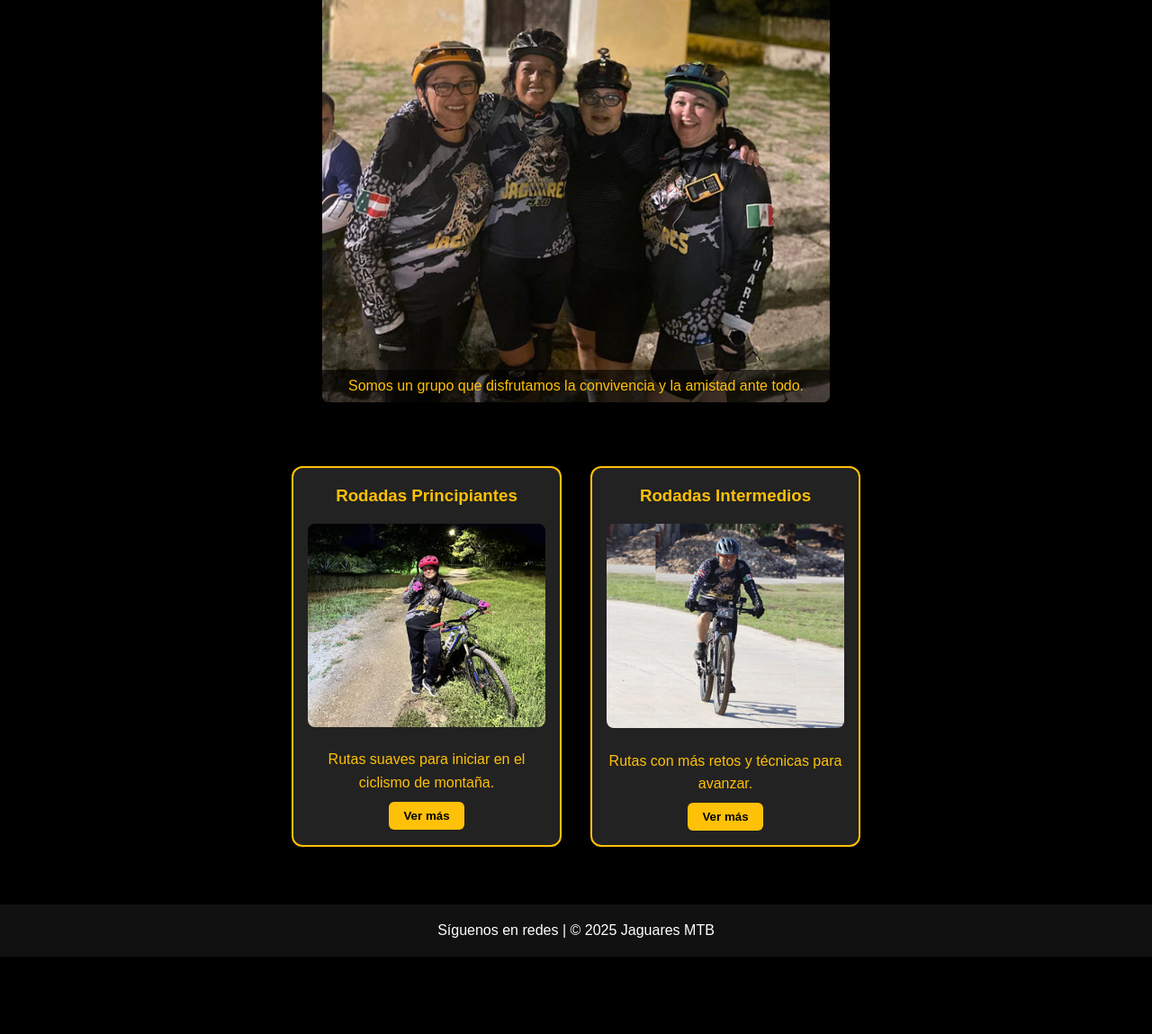
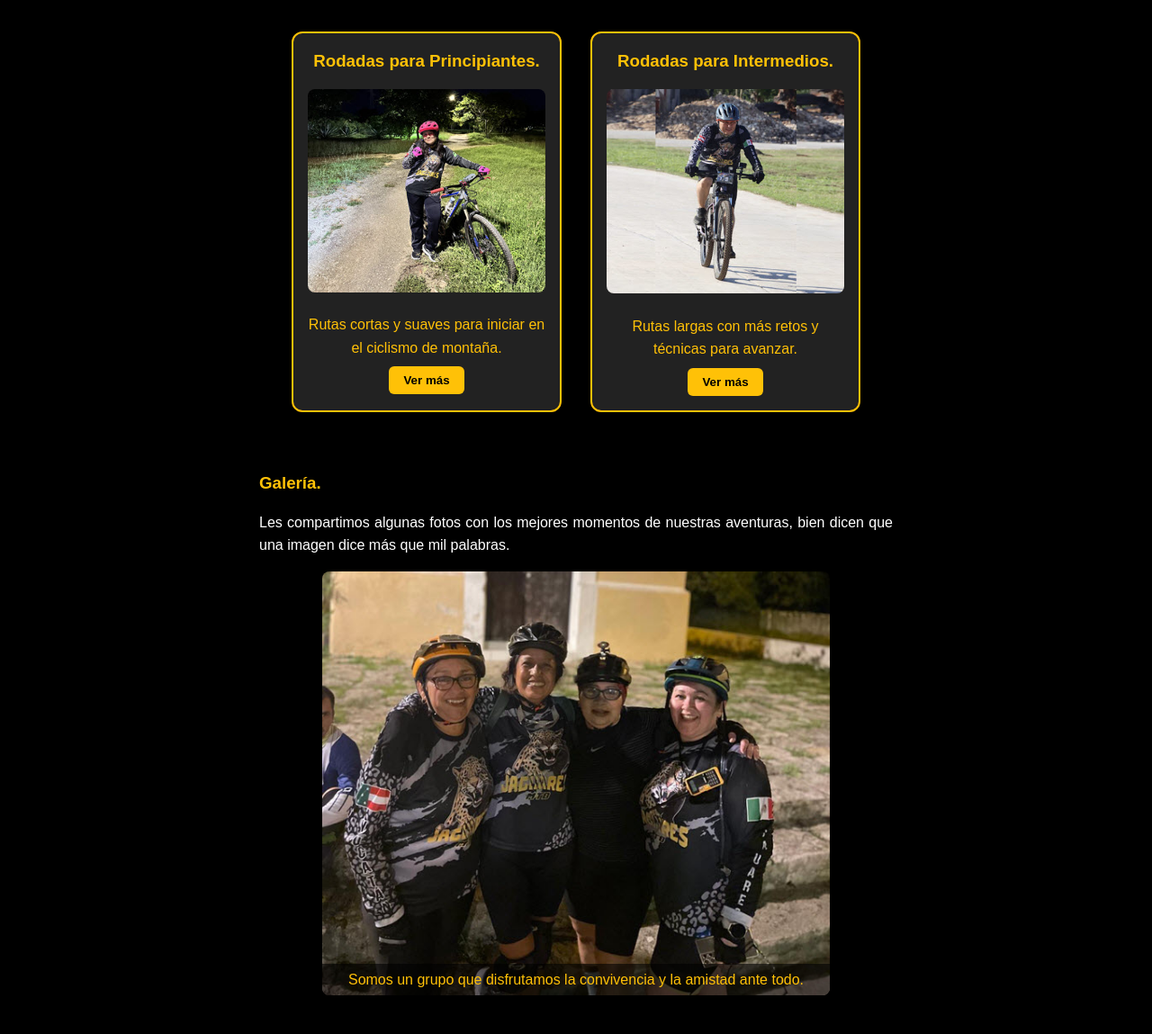
Before and after one commit to JaguaresMTB/JaguaresMTB.github.io, a plain HTML site: page 2/index.html in a window 1280 px wide. Shown: the part 1088-2237 px from the top of the page at 90% size. Before the commit the page ends 2151 px from the top, so only its background shows below. Drawn offline with Linux system fonts and the light colour scheme.

Commit message:
New Design

```diff
--- a/2/index.html
+++ b/2/index.html
@@ -18,9 +18,8 @@
       <img src="images/banner.png" alt="Jaguares MTB">
     </div>
   </section>
-
   <section class="section quienes-somos">
-    <h3>Quienes somos.</h3>
+    <!-- <h3>Quienes somos.</h3> -->
     <p>
         En Jaguares MTB compartimos una misma pasión: el ciclismo de montaña. Nos encanta salir a rodar, pero más allá de eso,
         disfrutamos la convivencia, las buenas pláticas, el compañerismo y las experiencias que se viven sobre la bici.<p/>
@@ -31,9 +30,34 @@
 
         Aquí nadie se queda atrás, Siempre esperamos, siempre apoyamos. Porque eso es lo que da fortaleza al grupo.<p/>
 
-        Así que si te gusta rodar, convivir, descubrir nuevos caminos y rodearte de buena vibra… este grupo también es para ti. ¡Bienvenido a Jaguares MTB!
+        Así que si te gusta rodar, convivir, descubrir nuevos caminos y rodearte de buena vibra… este grupo también es para ti.
+
+        <p><b>¡Bienvenido a Jaguares MTB!</b></p>
     </p>
+  </section>
 
+  <section class="rodadas-section">
+    <div class="rodada-card">
+      <h3>Rodadas para Principiantes.</h3>
+      <img src="images/rides/principiantes.jpg" alt="Principiantes">
+      <p>Rutas cortas y suaves para iniciar en el ciclismo de montaña.</p>
+      <span class="touch-hint">Toca para ver más</span>
+      <button class="ver-mas-btn" onclick="openModal('principiantes')">Ver más</button>
+    </div>
+    <div class="rodada-card">
+      <h3>Rodadas para Intermedios.</h3>
+      <img src="images/rides/intermedios.jpg" alt="Intermedios">
+      <p>Rutas largas con más retos y técnicas para avanzar.</p>
+      <span class="touch-hint">Toca para ver más</span>
+      <button class="ver-mas-btn" onclick="openModal('intermedios')">Ver más</button>
+    </div>
+  </section>
+
+  <section class="section quienes-somos">
+    <h3>Galería.</h3>
+    <p>
+      Les compartimos algunas fotos con los mejores momentos de nuestras aventuras, bien dicen que una imagen dice más que mil palabras.
+  </p>
     <div class="slider-container">
         <div class="slider-wrapper">
           <img id="slider-img" src="images/us/img1.jpg" alt="Jaguares MTB en acción">
@@ -44,43 +68,7 @@
       </div>
   </section>
 
-  <!-- <section class="rodadas-section">
-    <div class="rodada-card" onclick="openModal('principiantes')">
-      <h3>Rodadas para Principiantes.</h3>
-      <img src="images/rides/principiantes.jpg" alt="Principiantes">
-      <p>Rutas suaves y cortas para iniciar en el ciclismo de montaña.</p>
-    </div>
-    <div class="rodada-card" onclick="openModal('intermedios')">
-      <h3>Rodadas para Intermedios.</h3>
-      <img src="images/rides/intermedios.jpg" alt="Intermedios">
-      <p>Rutas más largas con retos y técnicas para avanzar.</p>
-    </div>
-  </section>
 
-
-  <div id="rodadaModal" class="modal">
-    <div class="modal-content">
-      <span class="close" onclick="closeModal()">&times;</span>
-      <div id="modal-body"></div>
-    </div>
-  </div> -->
-
-  <section class="rodadas-section">
-    <div class="rodada-card">
-      <h3>Rodadas Principiantes</h3>
-      <img src="images/rides/principiantes.jpg" alt="Principiantes">
-      <p>Rutas suaves para iniciar en el ciclismo de montaña.</p>
-      <span class="touch-hint">Toca para ver más</span>
-      <button class="ver-mas-btn" onclick="openModal('principiantes')">Ver más</button>
-    </div>
-    <div class="rodada-card">
-      <h3>Rodadas Intermedios</h3>
-      <img src="images/rides/intermedios.jpg" alt="Intermedios">
-      <p>Rutas con más retos y técnicas para avanzar.</p>
-      <span class="touch-hint">Toca para ver más</span>
-      <button class="ver-mas-btn" onclick="openModal('intermedios')">Ver más</button>
-    </div>
-  </section>
 
   <!-- MODAL -->
   <div id="rodadaModal" class="modal">
```
